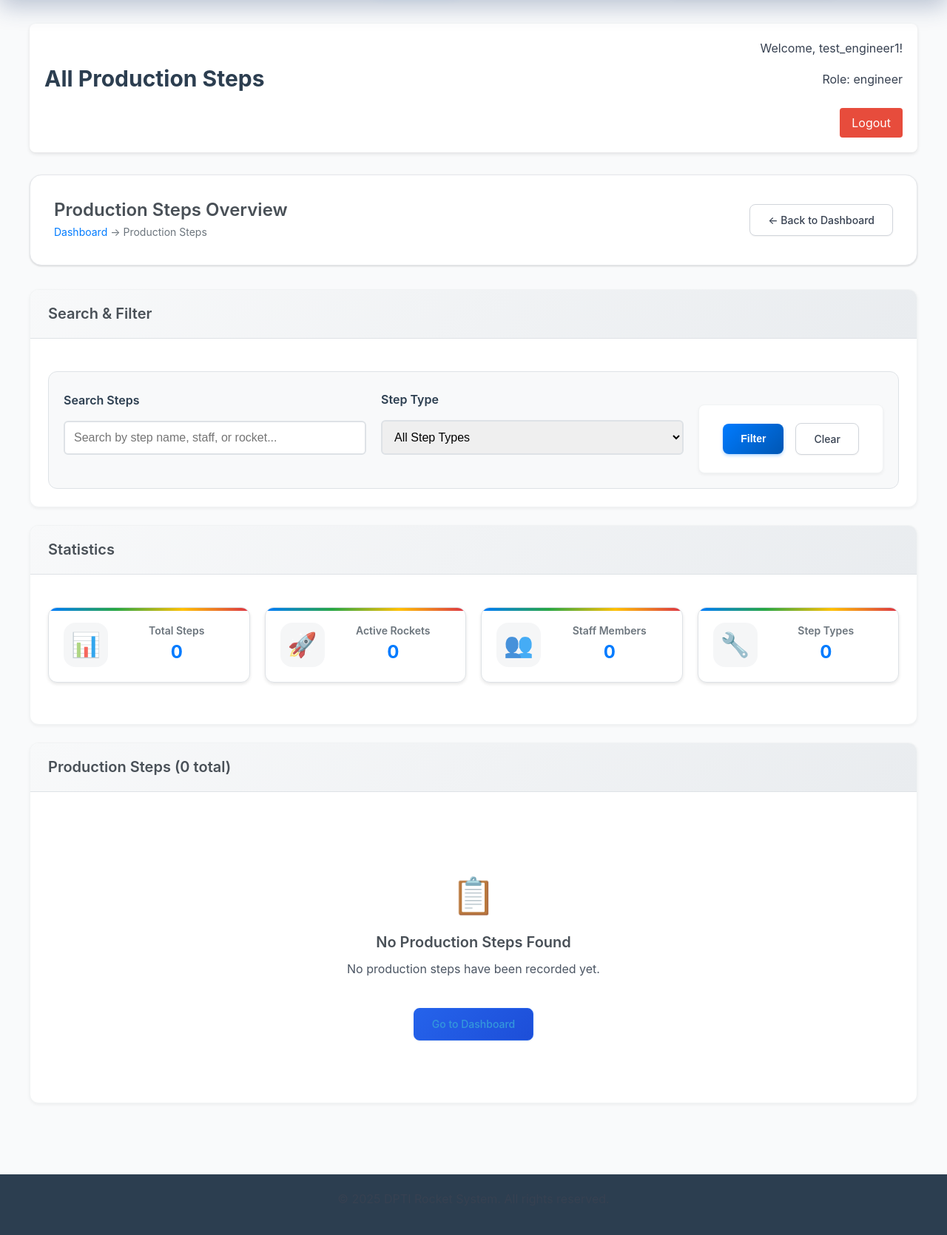
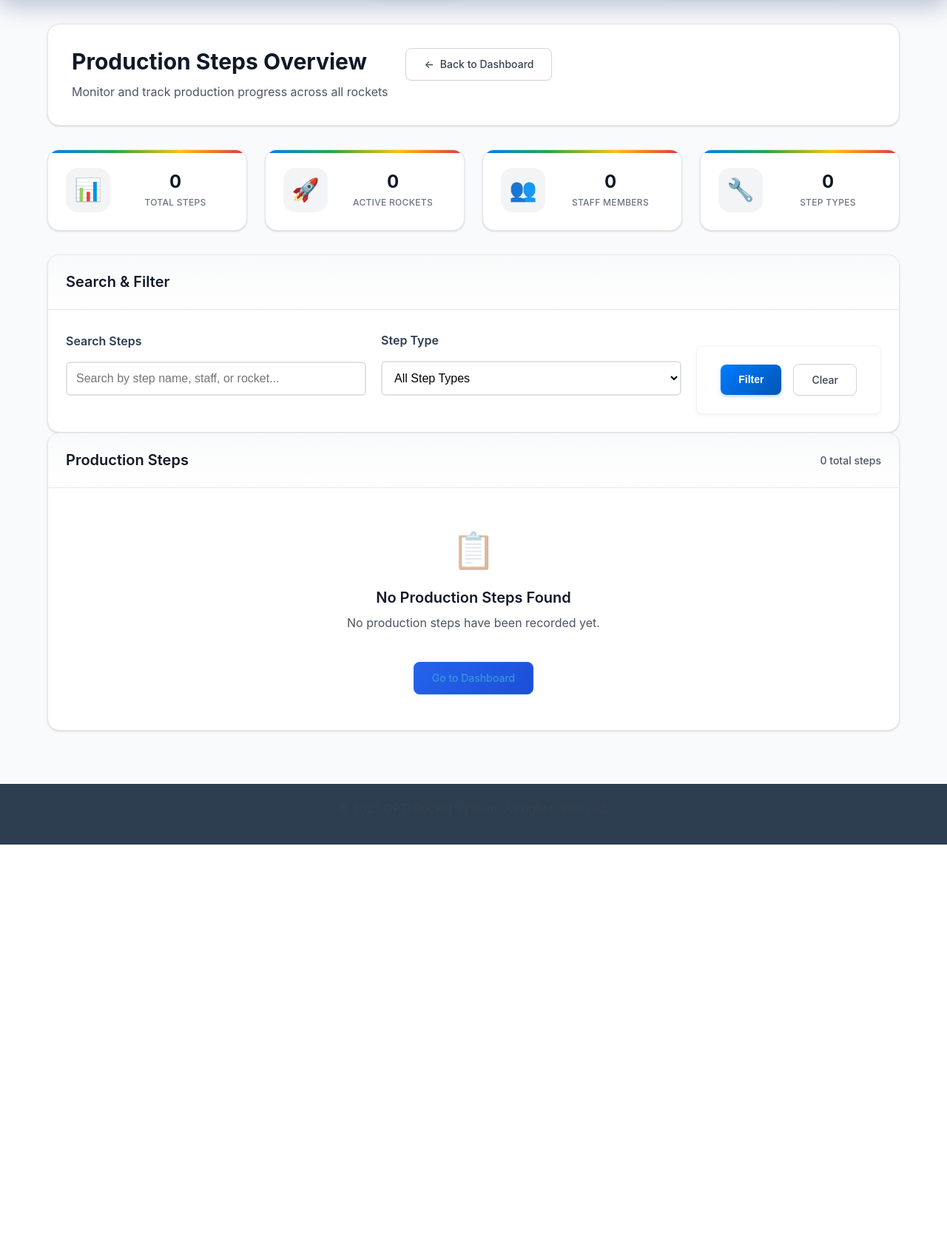
Before and after one commit to roan2008/dpti-rocket-system, a PHP site: page /dpti-rocket-system/views/production_steps_view.php in a window 1280 px wide. Shown: the part 77-1747 px from the top of the page at 74% size. After the commit the page ends 1219 px from the top, so only its background shows below. Run offline with PHP 8.4, Linux system fonts and the light colour scheme; the visitor is signed in with stand-in values (Sample User, id 1); tables that the repository leaves empty hold one stand-in row (values such as "Sample post").

Commit message:
refactor: Revamp production steps view with enhanced layout, statistics, and filtering options

```diff
--- a/views/production_steps_view.php
+++ b/views/production_steps_view.php
@@ -65,53 +65,78 @@
 include '../includes/header.php';
 ?>
 
-<div class="dashboard-container">
-    <div class="dashboard-header">
-        <h1><?php echo htmlspecialchars($page_title); ?></h1>
-        <div class="user-info">
-            <p>Welcome, <?php echo htmlspecialchars($_SESSION['username']); ?>!</p>
-            <p>Role: <?php echo htmlspecialchars($_SESSION['role']); ?></p>
-            <a href="../controllers/logout_controller.php" class="btn-logout">Logout</a>
+<div class="container">
+    <!-- GOLDEN RULE #2: Consistent Page Header -->
+    <div class="page-header">
+        <div class="page-header-content">
+            <div class="page-title-section">
+                <h1>Production Steps Overview</h1>
+                <p class="page-description">Monitor and track production progress across all rockets</p>
+            </div>
+            <div class="page-actions">
+                <a href="../dashboard.php" class="btn btn-secondary">
+                    <span>←</span> Back to Dashboard
+                </a>
+            </div>
         </div>
     </div>
 
-    <!-- Breadcrumb Navigation -->
-    <div class="page-header">
-        <div class="header-left">
-            <h2>Production Steps Overview</h2>
-            <p class="breadcrumb">
-                <a href="../dashboard.php">Dashboard</a> →
-                <span>Production Steps</span>
-            </p>
+    <!-- GOLDEN RULE #1: Single Home for Global Statistics -->
+    <div class="stats-grid">
+        <div class="stat-card">
+            <div class="stat-icon">📊</div>
+            <div class="stat-content">
+                <div class="stat-number"><?php echo $total_steps; ?></div>
+                <div class="stat-label">Total Steps</div>
             </div>
-        <div class="header-actions">
-            <a href="../dashboard.php" class="btn btn-secondary">← Back to Dashboard</a>
+        </div>
+        <div class="stat-card">
+            <div class="stat-icon">🚀</div>
+            <div class="stat-content">
+                <div class="stat-number"><?php echo count(array_unique(array_column($production_steps, 'rocket_id'))); ?></div>
+                <div class="stat-label">Active Rockets</div>
+            </div>
+        </div>
+        <div class="stat-card">
+            <div class="stat-icon">👥</div>
+            <div class="stat-content">
+                <div class="stat-number"><?php echo count(array_unique(array_column($production_steps, 'staff_id'))); ?></div>
+                <div class="stat-label">Staff Members</div>
+            </div>
+        </div>
+        <div class="stat-card">
+            <div class="stat-icon">🔧</div>
+            <div class="stat-content">
+                <div class="stat-number"><?php echo count($step_types); ?></div>
+                <div class="stat-label">Step Types</div>
+            </div>
         </div>
     </div>
 
     <!-- Search and Filter Section -->
-    <div class="section">
-        <div class="section-header">
+    <div class="content-card">
+        <div class="card-header">
             <h2>Search & Filter</h2>
         </div>
 
-        <div class="section-content">
-            <form method="GET" class="search-form">
+        <div class="card-content">
+            <form method="GET" class="filter-form">
                 <?php if ($rocket_id > 0): ?>
                     <input type="hidden" name="rocket_id" value="<?php echo $rocket_id; ?>">
                 <?php endif; ?>
 
-                <div class="search-grid">
+                <div class="filter-grid">
                     <div class="form-group">
                         <label for="search">Search Steps</label>
                         <input type="text" id="search" name="search"
                                value="<?php echo htmlspecialchars($search_query); ?>"
-                               placeholder="Search by step name, staff, or rocket...">
+                               placeholder="Search by step name, staff, or rocket..."
+                               class="form-control">
                     </div>
 
                     <div class="form-group">
                         <label for="step_filter">Step Type</label>
-                        <select id="step_filter" name="step_filter">
+                        <select id="step_filter" name="step_filter" class="form-control">
                             <option value="">All Step Types</option>
                             <?php foreach ($step_types as $step_type): ?>
                                 <option value="<?php echo htmlspecialchars($step_type); ?>"
@@ -132,64 +157,21 @@
         </div>
     </div>
 
-    <!-- Statistics Section -->
-    <div class="section">
-        <div class="section-header">
-            <h2>Statistics</h2>
-        </div>
-
-        <div class="section-content">
-            <div class="stats-grid">
-                <div class="stat-card">
-                    <div class="stat-icon">📊</div>
-                    <div class="stat-content">
-                        <h4>Total Steps</h4>
-                        <div class="stat-number"><?php echo $total_steps; ?></div>
+    <!-- Production Steps List -->
+    <div class="content-card">
+        <div class="card-header">
+            <h2>Production Steps</h2>
+            <div class="card-actions">
+                <span class="card-subtitle"><?php echo $total_steps; ?> total steps</span>
+                <?php if ($total_pages > 1): ?>
+                    <span class="pagination-info">Page <?php echo $page; ?> of <?php echo $total_pages; ?></span>
+                <?php endif; ?>
             </div>
         </div>
 
-                <div class="stat-card">
-                    <div class="stat-icon">🚀</div>
-                    <div class="stat-content">
-                        <h4>Active Rockets</h4>
-                        <div class="stat-number"><?php echo count(array_unique(array_column($production_steps, 'rocket_id'))); ?></div>
-                    </div>
-                </div>
-
-                <div class="stat-card">
-                    <div class="stat-icon">👥</div>
-                    <div class="stat-content">
-                        <h4>Staff Members</h4>
-                        <div class="stat-number"><?php echo count(array_unique(array_column($production_steps, 'staff_id'))); ?></div>
-                    </div>
-                </div>
-
-                <div class="stat-card">
-                    <div class="stat-icon">🔧</div>
-                    <div class="stat-content">
-                        <h4>Step Types</h4>
-                        <div class="stat-number"><?php echo count($step_types); ?></div>
-                    </div>
-                </div>
-            </div>
-        </div>
-    </div>
-
-    <!-- Production Steps List -->
-    <div class="section">
-        <div class="section-header">
-            <h2>Production Steps (<?php echo $total_steps; ?> total)</h2>
-            <?php if ($total_pages > 1): ?>
-                <div class="pagination-info">
-                    Page <?php echo $page; ?> of <?php echo $total_pages; ?>
-                </div>
-            <?php endif; ?>
-        </div>
-
-        <div class="section-content">
         <?php if (empty($paginated_steps)): ?>
             <div class="empty-state">
-                    <div class="empty-icon">📋</div>
+                <div class="empty-state-icon">📋</div>
                 <h3>No Production Steps Found</h3>
                 <?php if (!empty($search_query) || !empty($step_filter)): ?>
                     <p>No production steps match your current search criteria.</p>
@@ -201,8 +183,8 @@
                 <?php endif; ?>
             </div>
         <?php else: ?>
-                <div class="steps-table">
-                    <table class="data-table">
+            <div class="table-responsive">
+                <table class="table-modern">
                     <thead>
                         <tr>
                             <th>Step ID</th>
@@ -248,29 +232,23 @@
                                     $data = json_decode($step['data_json'], true);
                                     if ($data && is_array($data) && count($data) > 0):
                                     ?>
-                                            <button class="btn btn-small btn-info" onclick="showStepData(<?php echo $step['step_id']; ?>)">
+                                        <button class="btn btn-sm btn-secondary" onclick="showStepData(<?php echo $step['step_id']; ?>)">
                                             View Data (<?php echo count($data); ?> fields)
                                         </button>
                                     <?php else: ?>
-                                            <span class="no-data">No additional data</span>
+                                        <span class="text-gray-600 text-sm">No additional data</span>
                                     <?php endif; ?>
                                 </td>
                                 <td class="actions">
                                     <div class="action-buttons">
                                         <a href="rocket_detail_view.php?id=<?php echo $step['rocket_id']; ?>"
-                                               class="btn btn-small btn-secondary" title="View Rocket">
-                                                🚀
+                                           class="btn btn-sm btn-secondary" title="View Rocket">
+                                            View
                                         </a>
                                         <?php if (has_role('admin') || has_role('engineer')): ?>
-                                                <button class="btn btn-small btn-warning"
+                                            <button class="btn btn-sm btn-secondary"
                                                     onclick="editStep(<?php echo $step['step_id']; ?>)" title="Edit Step">
-                                                    ✏️
-                                                </button>
-                                            <?php endif; ?>
-                                            <?php if (has_role('admin')): ?>
-                                                <button class="btn btn-small btn-danger"
-                                                        onclick="deleteStep(<?php echo $step['step_id']; ?>)" title="Delete Step">
-                                                    🗑️
+                                                Edit
                                             </button>
                                         <?php endif; ?>
                                     </div>
@@ -331,94 +308,20 @@
 </div>
 
 <style>
-/* Production Steps View Styles */
-.search-form {
-    background: #f8f9fa;
-    padding: 20px;
-    border-radius: 12px;
-    border: 1px solid #dee2e6;
+/* Additional styles for production steps page */
+.filter-form {
+    padding: 0;
 }
 
-.search-grid {
+.filter-grid {
     display: grid;
     grid-template-columns: 1fr 1fr auto;
     gap: 20px;
     align-items: end;
 }
 
-.stats-grid {
-    display: grid;
-    grid-template-columns: repeat(auto-fit, minmax(200px, 1fr));
-    gap: 20px;
-}
-
-.stat-card {
-    background: white;
-    padding: 20px;
-    border-radius: 12px;
-    border: 1px solid #dee2e6;
-    display: flex;
-    align-items: center;
-    gap: 15px;
-    box-shadow: 0 2px 4px rgba(0,0,0,0.1);
-}
-
-.stat-icon {
-    font-size: 32px;
-    opacity: 0.8;
-}
-
-.stat-content h4 {
-    margin: 0 0 5px 0;
-    color: #6c757d;
-    font-size: 14px;
-    font-weight: 600;
-}
-
-.stat-number {
-    font-size: 24px;
-    font-weight: 700;
-    color: #007bff;
-}
-
-.data-table {
-    width: 100%;
-    border-collapse: collapse;
-    background: white;
-    border-radius: 12px;
-    overflow: hidden;
-    box-shadow: 0 2px 4px rgba(0,0,0,0.1);
-}
-
-.data-table th {
-    background: #007bff;
-    color: white;
-    padding: 15px 10px;
-    text-align: left;
-    font-weight: 600;
-    font-size: 14px;
-}
-
-.data-table td {
-    padding: 12px 10px;
-    border-bottom: 1px solid #e9ecef;
-    vertical-align: top;
-}
-
-.data-table tr:hover {
-    background: #f8f9fa;
-}
-
-.step-id {
-    font-family: monospace;
-    font-weight: 600;
-    color: #6c757d;
-}
-
-.rocket-details strong {
+.rocket-details span {
     display: block;
-    color: #007bff;
-    font-weight: 600;
 }
 
 .rocket-details small {
@@ -549,38 +403,14 @@
     overflow-y: auto;
 }
 
-.empty-state {
-    text-align: center;
-    padding: 60px 20px;
-    color: #6c757d;
-}
-
-.empty-icon {
-    font-size: 48px;
-    margin-bottom: 15px;
-}
-
-.empty-state h3 {
-    margin: 0 0 10px 0;
-    color: #495057;
-}
-
 @media (max-width: 768px) {
-    .search-grid {
+    .filter-grid {
         grid-template-columns: 1fr;
+        gap: 15px;
     }
 
     .stats-grid {
         grid-template-columns: repeat(2, 1fr);
-    }
-
-    .data-table {
-        font-size: 14px;
-    }
-
-    .data-table th,
-    .data-table td {
-        padding: 8px 5px;
     }
 }
 </style>
```
Also changed, not shown: other parts of views/production_steps_view.php (+17 -65 lines). Lines whose indentation alone changed are shown as unchanged.
